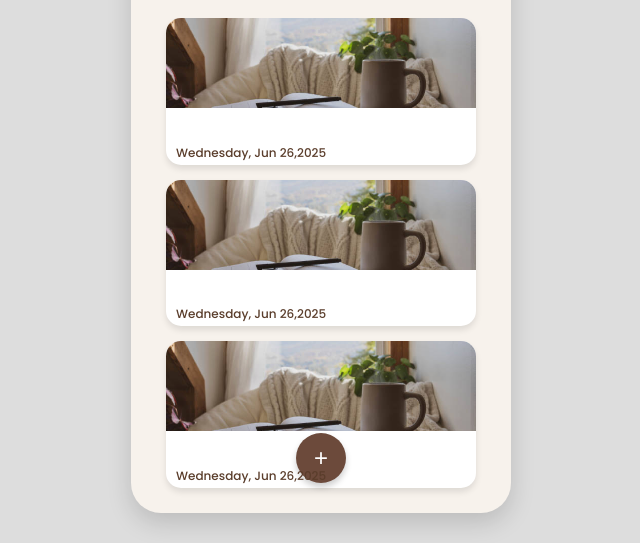
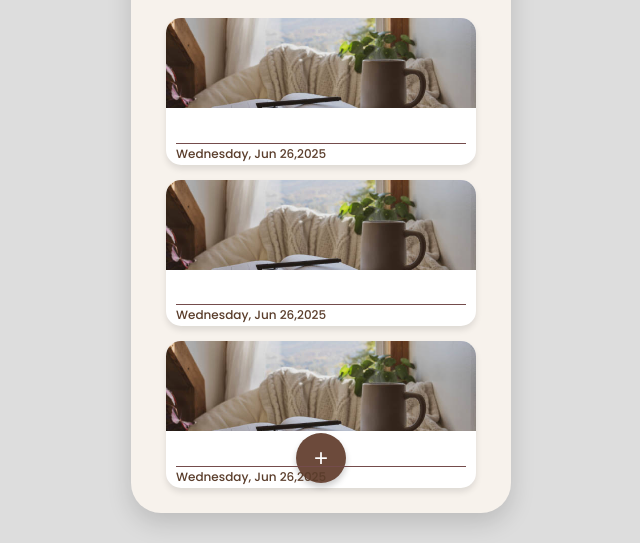
Before and after one commit to takatoshilee/Logify, a plain HTML site: page index.html in a window 1280 px wide. Shown: the part 257-800 px from the top of the page, without its empty margins (319-959 px from the left). Drawn offline with Linux system fonts and the light colour scheme.

Commit message:
update style.css

```diff
--- a/style.css
+++ b/style.css
@@ -30,7 +30,7 @@ body {
     padding: 10px;
     box-shadow: 0 10px 25px rgba(0, 0, 0, 0.15);
     position: relative;
-    overflow: hidden;
+    overflow-y: auto;
 }
 .title {
     top: 0px;
@@ -42,18 +42,6 @@ body {
     padding-bottom: 0px;
     box-sizing: border-box; /* Include padding in width calculation */
 }
-
-
-
-
-
-
-
-
-
-
-
-
 
 .menu_icons {
     position: absolute;
@@ -117,12 +105,14 @@ cursor: pointer;
 
 .journal-date {
     position: absolute;
+    width: 93%;
     top: 5px;
     left: 10px;
     color: #5a3d2b;
     font-size: 12px;
     font-weight: 500;
     background: none;
+    border-top: 1px solid #744C4C;
 }
 
 .journal-text {
```
